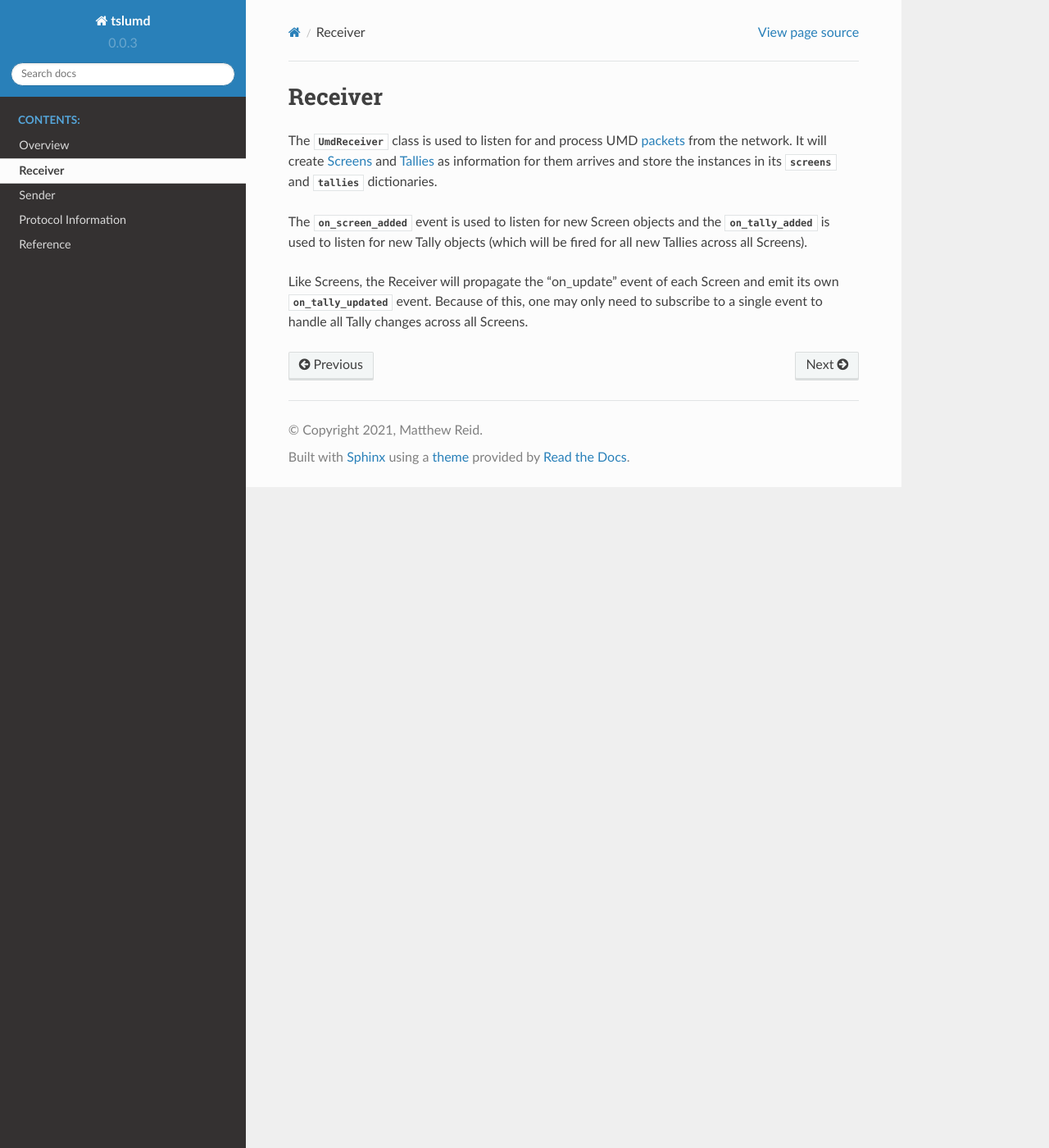
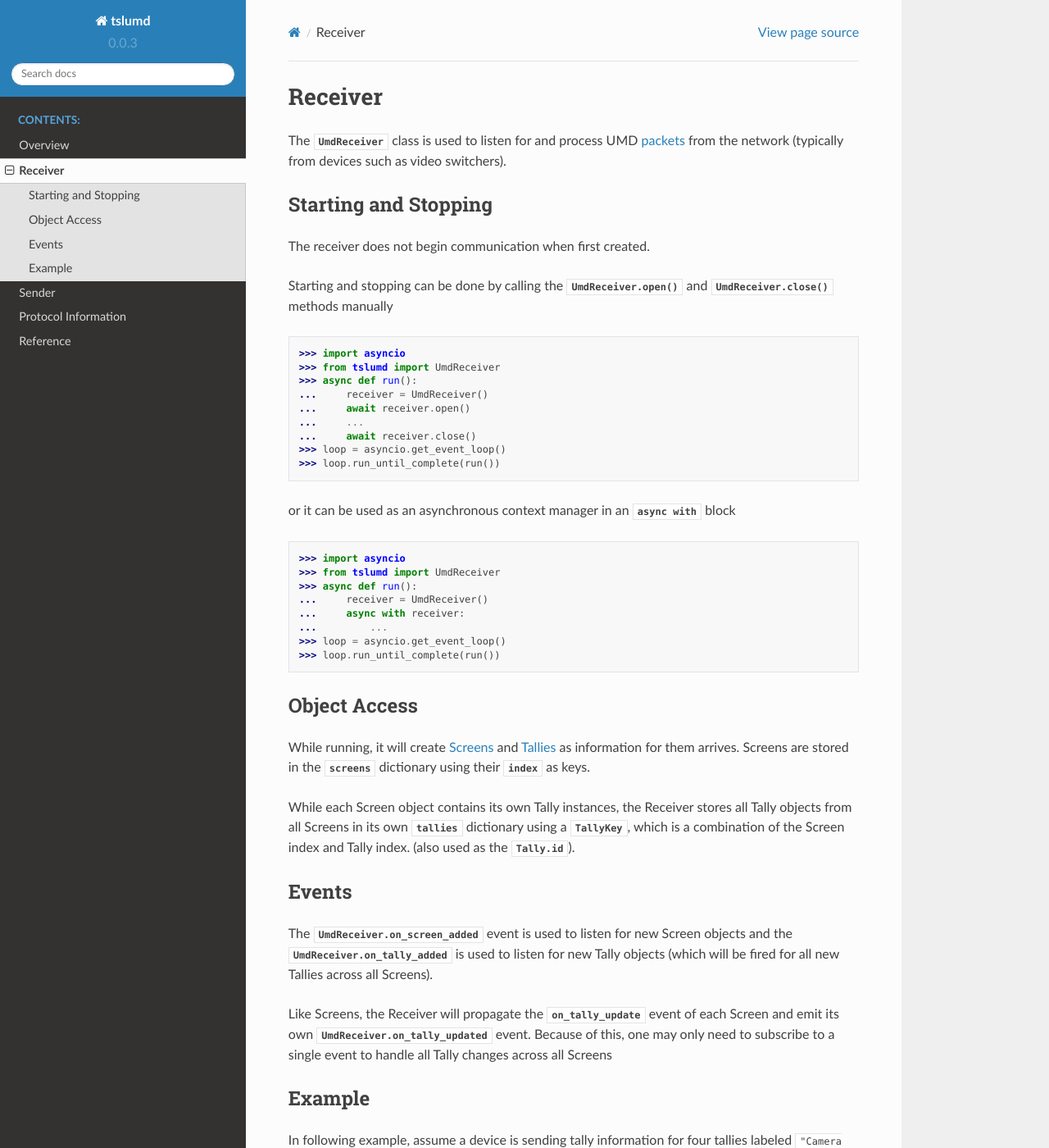
Before and after one commit to nocarryr/tslumd, a Sphinx documentation site: the page built from doc/source/receiver.rst, in a window 1280 px wide and 1400 px high. Shown: the whole window at 82% size. Built offline with Sphinx 7.4.7 and the Read the Docs theme 2.0.0, drawn with Linux system fonts in a browser that asks for light colours; some of the changed text lies outside the part shown.

Commit message:
Add more info and example code in receiver doc

```diff
--- a/doc/source/receiver.rst
+++ b/doc/source/receiver.rst
@@ -1,22 +1,122 @@
+.. currentmodule:: tslumd.receiver
+
 Receiver
 ========
 
-The :class:`~tslumd.receiver.UmdReceiver` class is used to listen for and process
-UMD :term:`packets <Packet>` from the network. It will create
-:ref:`Screens <screen-object>` and :ref:`Tallies <tally-object>` as information
-for them arrives and store the instances in its
-:attr:`~tslumd.receiver.UmdReceiver.screens` and :attr:`~tslumd.receiver.UmdReceiver.tallies`
-dictionaries.
+The :class:`~UmdReceiver` class is used to listen for and process
+UMD :term:`packets <Packet>` from the network (typically from devices such as
+video switchers).
 
-The :event:`~tslumd.receiver.UmdReceiver.on_screen_added` event is used to listen
-for new Screen objects and the :event:`~tslumd.receiver.UmdReceiver.on_tally_added`
-is used to listen for new Tally objects (which will be fired for all new Tallies
-across all Screens).
 
-Like Screens, the Receiver will propagate the "on_update" event of each Screen
-and emit its own :event:`~tslumd.receiver.UmdReceiver.on_tally_updated` event.
+Starting and Stopping
+---------------------
+
+The receiver does not begin communication when first created.
+
+Starting and stopping can be done by calling the :meth:`UmdReceiver.open` and
+:meth:`UmdReceiver.close` methods manually
+
+.. doctest:: UmdReceiver-open-close
+
+    >>> import asyncio
+    >>> from tslumd import UmdReceiver
+    >>> async def run():
+    ...     receiver = UmdReceiver()
+    ...     await receiver.open()
+    ...     ...
+    ...     await receiver.close()
+    >>> loop = asyncio.get_event_loop()
+    >>> loop.run_until_complete(run())
+
+or it can be used as an :term:`asynchronous context manager`
+in an :keyword:`async with` block
+
+.. doctest:: UmdReceiver-async-with
+
+    >>> import asyncio
+    >>> from tslumd import UmdReceiver
+    >>> async def run():
+    ...     receiver = UmdReceiver()
+    ...     async with receiver:
+    ...         ...
+    >>> loop = asyncio.get_event_loop()
+    >>> loop.run_until_complete(run())
+
+
+Object Access
+-------------
+
+While running, it will create :ref:`Screens <screen-object>` and
+:ref:`Tallies <tally-object>` as information for them arrives. Screens are stored
+in the :attr:`~UmdReceiver.screens` dictionary using their
+:attr:`~tslumd.tallyobj.Screen.index` as keys.
+
+While each Screen object contains its own Tally instances, the Receiver stores
+all Tally objects from all Screens in its own
+:attr:`~UmdReceiver.tallies` dictionary
+using a :data:`~tslumd.common.TallyKey`, which is a combination of the Screen
+index and Tally index. (also used as the :attr:`Tally.id <tslumd.tallyobj.Tally.id>`).
+
+
+Events
+------
+
+The :event:`UmdReceiver.on_screen_added` event is used to listen for new
+Screen objects and the :event:`UmdReceiver.on_tally_added` is used to listen
+for new Tally objects (which will be fired for all new Tallies across all Screens).
+
+Like Screens, the Receiver will propagate the
+:event:`~tslumd.tallyobj.Screen.on_tally_update` event of each Screen and emit
+its own :event:`UmdReceiver.on_tally_updated` event.
 Because of this, one may only need to subscribe to a single event to handle
-all Tally changes across all Screens.
+all Tally changes across all Screens
+
+
+Example
+-------
+
+In following example, assume a device is sending tally information for four
+tallies labeled ``"Camera 1", "Camera 2", "Camera 3", "Camera 4"``.
+They are indexed 1 through 4 and their screen index is 1.
+
+.. doctest:: UmdReceiver-events
+
+    >>> import asyncio
+    >>> from tslumd import UmdReceiver
+    >>> def screen_added(screen, **kwargs):
+    ...     print(f'screen_added: {screen!r}')
+    >>> def tally_added(tally, **kwargs):
+    ...     print(f'tally_added: {tally!r}')
+    >>> def tally_updated(tally, props_changed, **kwargs):
+    ...     for name in props_changed:
+    ...         value = getattr(tally, name)
+    ...         print(f'tally_updated: {tally!r}.{name} = {value}')
+    >>> loop = asyncio.get_event_loop()
+    >>> receiver = UmdReceiver()
+    >>> receiver.bind(
+    ...     on_screen_added=screen_added,
+    ...     on_tally_added=tally_added,
+    ...     on_tally_updated=tally_updated,
+    ... )
+    >>> async def run():
+    ...     async with receiver:
+    ...         await asyncio.sleep(2)
+    >>> loop.run_until_complete(run())
+    screen_added: <Screen: 1>
+    tally_added: <Tally: ((1, 1) - "Camera 1")>
+    tally_added: <Tally: ((1, 2) - "Camera 2")>
+    tally_added: <Tally: ((1, 3) - "Camera 3")>
+    tally_added: <Tally: ((1, 4) - "Camera 4")>
+    tally_updated: <Tally: ((1, 1) - "Camera 1")>.rh_tally = RED
+    tally_updated: <Tally: ((1, 2) - "Camera 2")>.rh_tally = GREEN
+
+When the receiver first opens, the :event:`~UmdReceiver.on_screen_added` and
+:event:`~UmdReceiver.on_tally_added` events are triggered once they are detected.
+
+After a second or so, the tally for "Camera 1" is set to red and "Camera 2" is
+set to green. Both of these trigger the
+:event:`~UmdReceiver.on_tally_updated` event as shown above.
+
 
 .. todo::
     The UmdReceiver.on_tally_updated and Screen.on_tally_update event names
```
